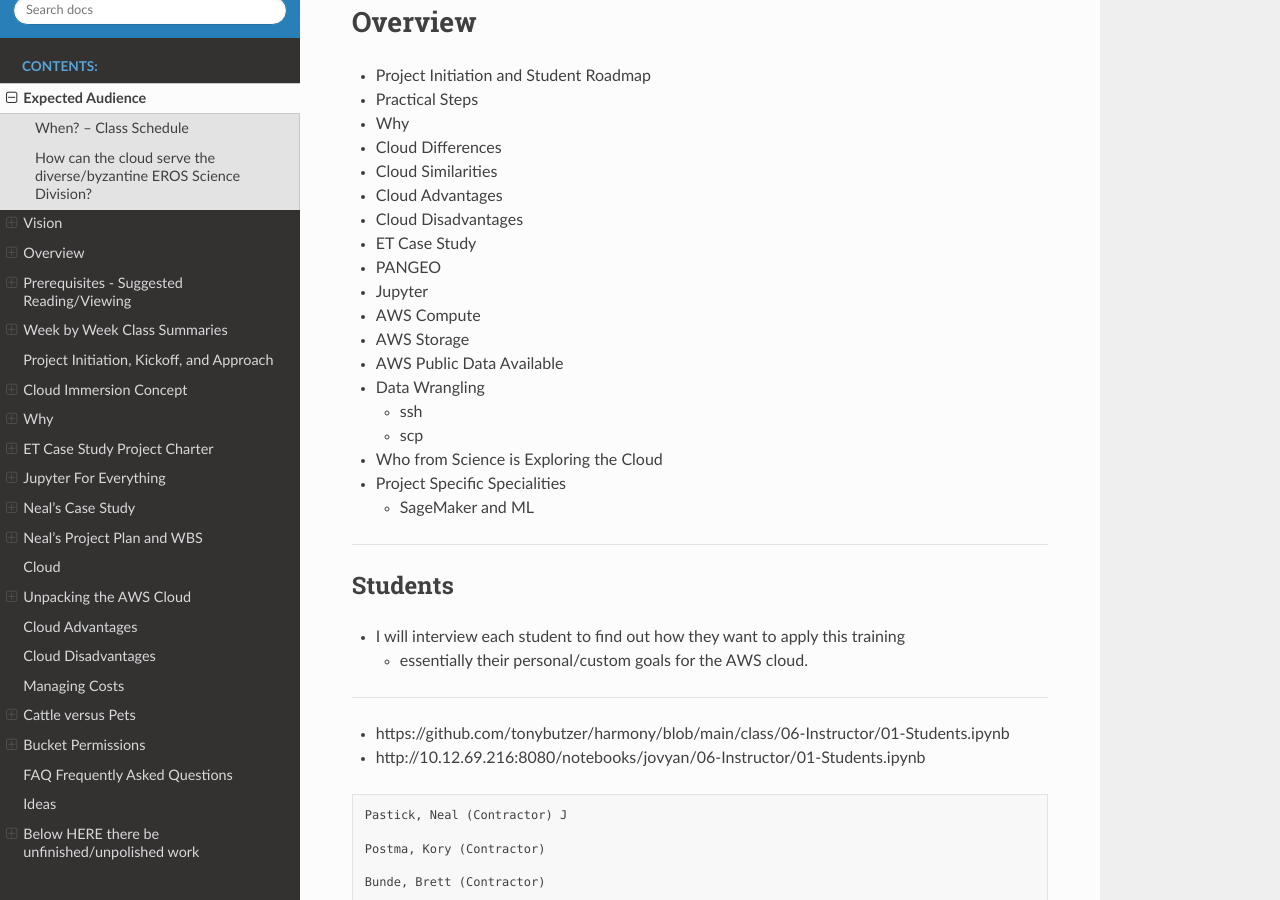
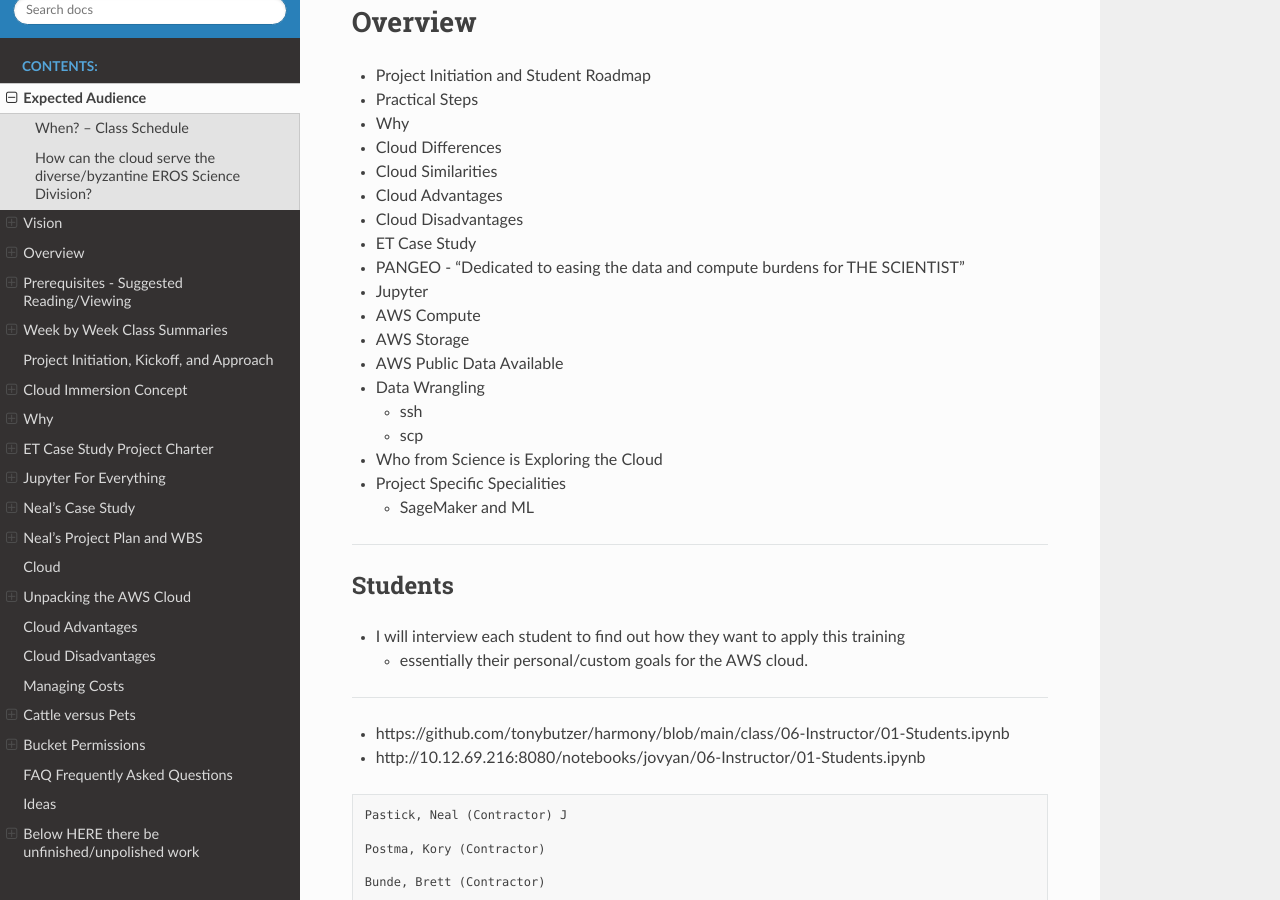
Before and after one commit to tonybutzer/harmony, a Sphinx documentation site: the page built from documentation/source/00define_ET.md, in a window 1280 px wide and 900 px high, scrolled down 3647 px. Built offline with Sphinx 7.4.7 and the Read the Docs theme 2.0.0, drawn with Linux system fonts in a browser that asks for light colours; pages that are not in the unit, such as notebooks, are missing from menus.

Commit message:
automatic git update from Makefile

```diff
--- a/documentation/source/00define_ET.md
+++ b/documentation/source/00define_ET.md
@@ -131,7 +131,7 @@
 
 - ET Case Study
 
-- PANGEO
+- PANGEO - "Dedicated to easing the data and compute burdens for THE SCIENTIST"
 
 - Jupyter
 
```
